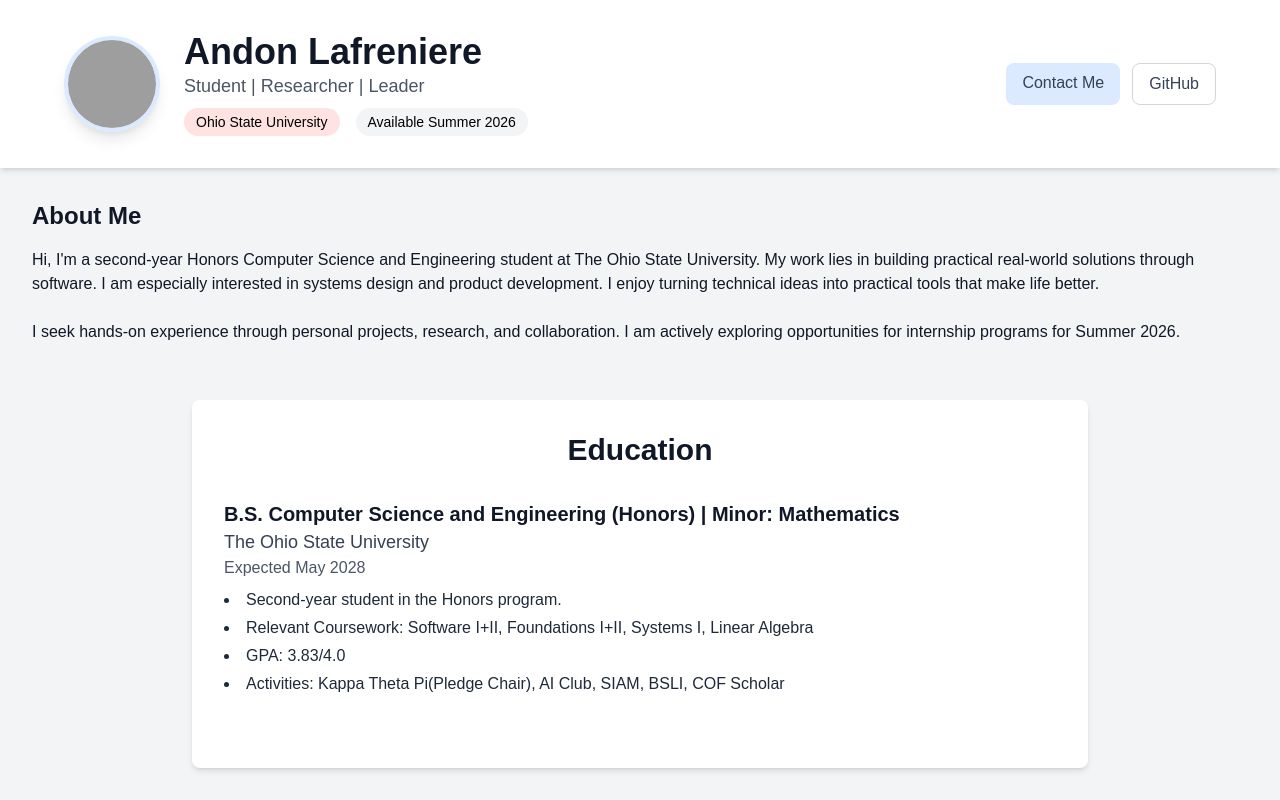
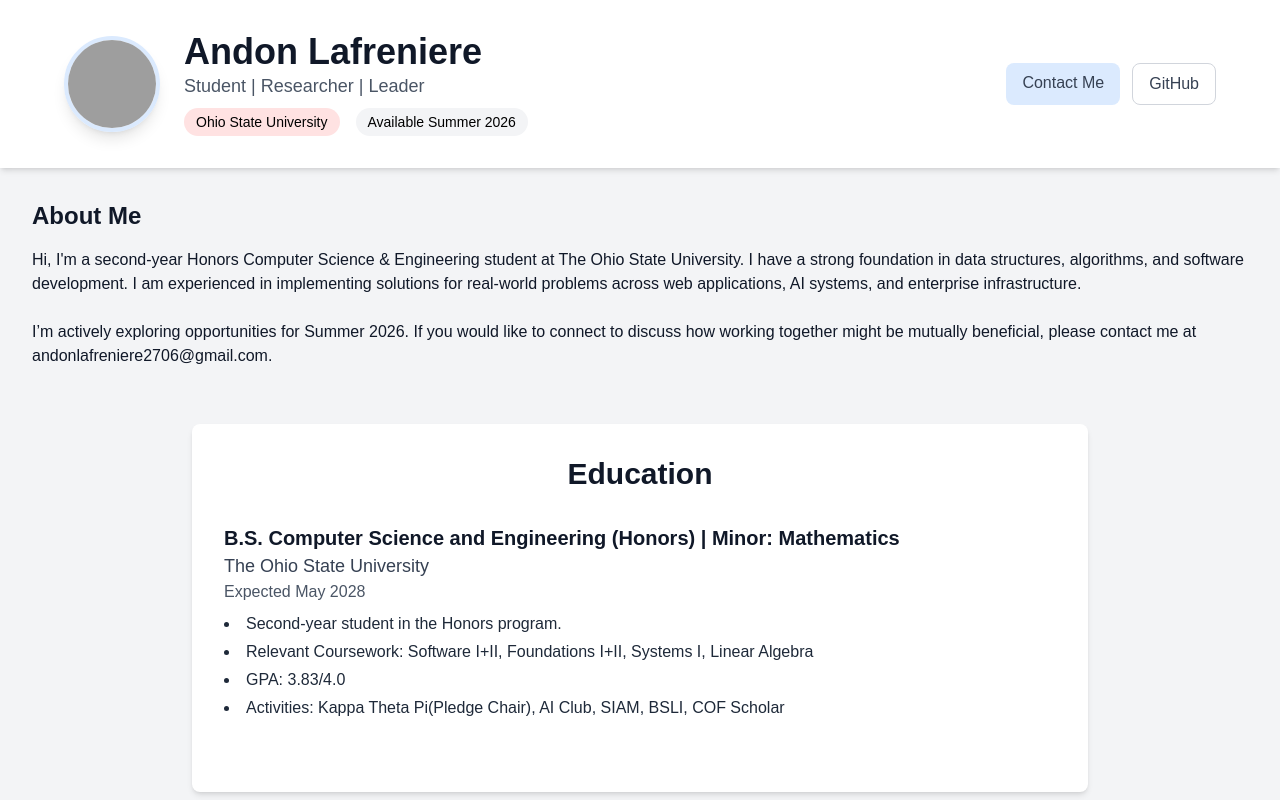
Before and after one commit to Andon-LaFreniere/andon-2025, a Next.js app: page / in a window 1280 px wide. Shown: the top 800 px of the page. Built offline with nearby package versions, Linux system fonts and the light colour scheme; grey boxes are pictures that could not be loaded.

Commit message:
change bio

```diff
--- a/app/page.tsx
+++ b/app/page.tsx
@@ -139,10 +139,13 @@ export default function Home() {
       <section className="p-8">
         <h2 className="text-2xl font-semibold mb-4">About Me</h2>
         <p className="mb-6">
-          Hi, I'm a second-year Honors Computer Science and Engineering student at The Ohio State University. My work lies in building practical real-world solutions through software. I am especially interested in systems design and product development. I enjoy turning technical ideas into practical tools that make life better.
+          Hi, I'm a second-year Honors Computer Science & Engineering student at The Ohio State University. I have a strong foundation in data structures, algorithms, and software development. I am experienced in implementing solutions for real-world problems across web applications, AI systems, and enterprise infrastructure.
+
         </p>
         <p className="mb-6">
-          I seek hands-on experience through personal projects, research, and collaboration. I am actively exploring opportunities for internship programs for Summer 2026.
+        I’m actively exploring opportunities for Summer 2026.
+
+If you would like to connect to discuss how working together might be mutually beneficial, please contact me at andonlafreniere2706@gmail.com.
         </p>
       </section>
 
```
